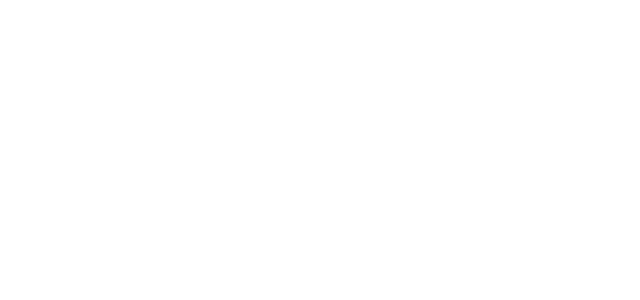
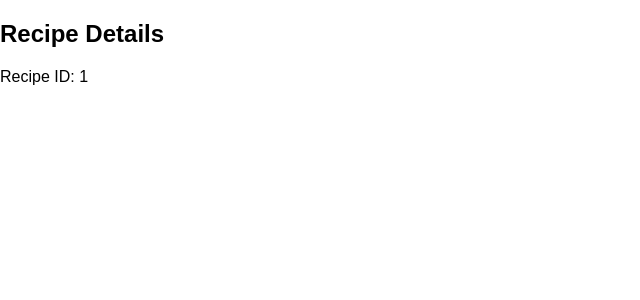
Before and after one commit to ZohaBahman/BR-project3-Zoha, a React (Vite) app: page /recipe/1 in a window 1280 px wide. Before the commit this address had no page. Shown: the top 300 px of the page, without its empty margins (0-640 px from the left). Built offline with nearby package versions, Linux system fonts and the light colour scheme.

Commit message:
routing & details

```diff
--- a/src/App.jsx
+++ b/src/App.jsx
@@ -1,11 +1,15 @@
 import { Routes, Route } from 'react-router-dom'
 import Home from './pages/Home'
+import Favorites from './pages/Favorites'
+import RecipeDetails from './pages/recipeDetails'
+
 
 function App() {
   return (
     <Routes>
       <Route path="/" element={<Home />} />
-      <Route path="/favorites" element={<h1>Favorites Page</h1>} />
+      <Route path="/favorites" element={<Favorites />} />
+      <Route path="/recipe/:id" element={<RecipeDetails />} />
     </Routes>
   )
 }
--- a/src/pages/Favorites.jsx
+++ b/src/pages/Favorites.jsx
@@ -0,0 +1,5 @@
+function Favorites() {
+    return <h1>Favorites Page</h1>
+}
+
+export default Favorites
--- /dev/null
+++ b/src/pages/RecipeDetails.jsx
@@ -0,0 +1,14 @@
+import { useParams } from 'react-router-dom'
+
+function RecipeDetails() {
+    const { id } = useParams()
+
+    return (
+        <div>
+            <h2>Recipe Details</h2>
+            <p>Recipe ID: {id}</p>
+        </div>
+    )
+}
+
+export default RecipeDetails
--- a/src/styles/main.css
+++ b/src/styles/main.css
@@ -18,5 +18,5 @@
 
 .filters input,
 .filters select {
-  padding: 8px;
+  padding: 10px;
 }
```
Also changed, not shown: src/main.jsx (line endings or trailing spaces).
